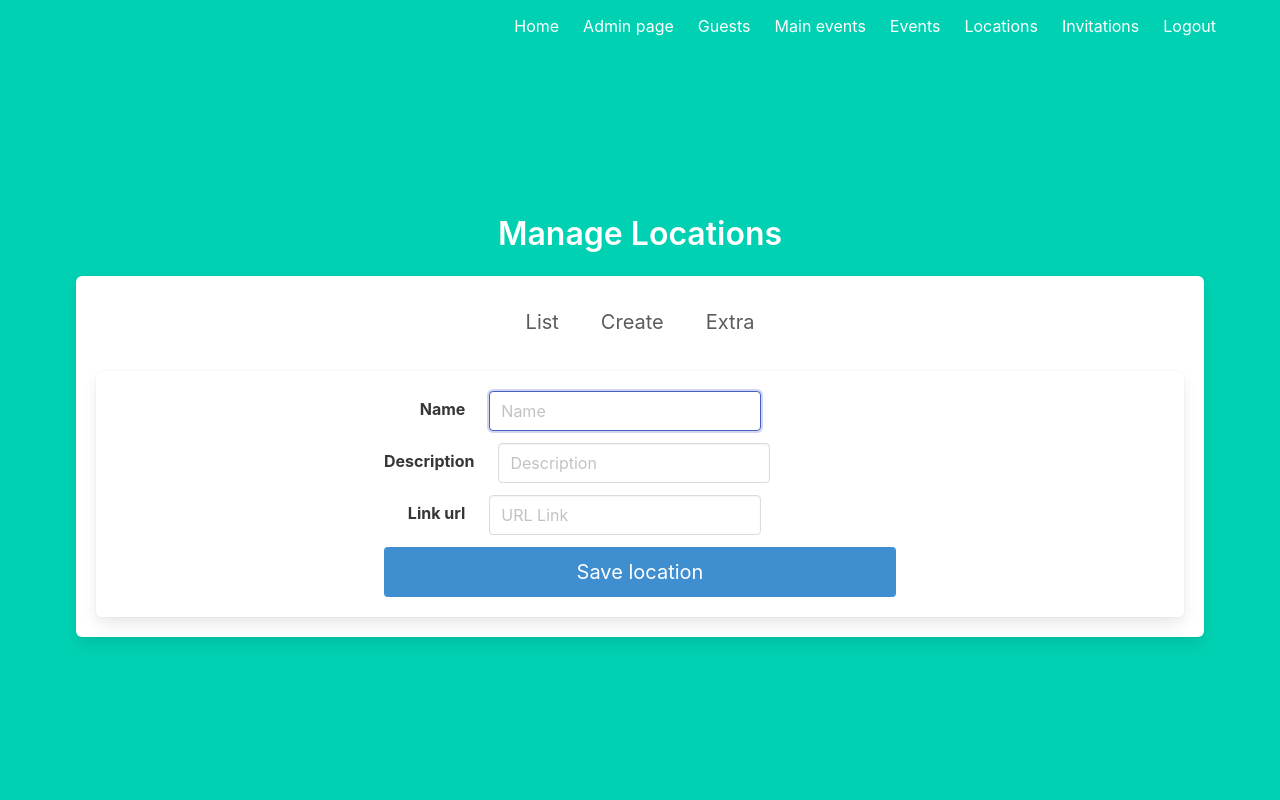
After one commit to Carsopre/mistela-flask, a Flask app: page /admin/locations/add/ in a window 1280 px wide. The commit adds this page. Run offline with Flask 3, Linux system fonts and the light colour scheme; a user stored in the database is signed in; some libraries are stand-ins or nearby versions.

Commit message:
feat(locations): Added  html templates for locations admin view

```diff
--- a/mistelaflask/templates/admin/admin.html
+++ b/mistelaflask/templates/admin/admin.html
@@ -33,6 +33,9 @@
                             <a href="{{ url_for('admin.events_list') }}" class="navbar-item">
                                 Events
                             </a>
+                            <a href="{{ url_for('admin.locations_list') }}" class="navbar-item">
+                                Locations
+                            </a>
                             <a href="{{ url_for('admin.invitations_list') }}" class="navbar-item">
                                 Invitations
                             </a>
--- /dev/null
+++ b/mistelaflask/templates/admin/locations/admin_location_form.html
@@ -0,0 +1,33 @@
+{% macro location_form(location) %}
+<div class="field is-horizontal">
+    <div class="field-label is-normal">
+        <label class="label">Name</label>
+    </div>
+    <div class="field-body">
+        <div class="control">
+            <input value="{{ location.name if location.name }}" class="input" type="text" name="name" placeholder="Name" autofocus="">
+        </div>
+    </div>
+</div>
+<div class="field is-horizontal">
+    <div class="field-label is-normal">
+        <label class="label">Description</label>
+    </div>
+    <div class="field-body">
+        <div class="control">
+            <input value="{{ location.description if location.description }}" class="input" type="text" name="description" placeholder="Description" autofocus="">
+        </div>
+    </div>
+</div>
+<div class="field is-horizontal">
+    <div class="field-label is-normal">
+        <label class="label">Link url</label>
+    </div>
+    <div class="field-body">
+        <div class="control">
+            <input value="{{ location.url_link if location.url_link }}" class="input" type="text" name="url_link" placeholder="URL Link" autofocus="">
+        </div>
+    </div>
+</div>
+
+{% endmacro %}
--- /dev/null
+++ b/mistelaflask/templates/admin/locations/admin_locations_add.html
@@ -0,0 +1,9 @@
+{% extends "admin/locations/admin_locations_base.html" %}
+
+{% block location_content %}
+    <form method="POST" action="/admin/locations/add">
+        {% from 'admin/locations/admin_location_form.html' import location_form %}
+        {{ location_form(location) }}
+        <button class="button is-block is-info is-medium is-fullwidth">Save location</button>
+    </form>
+{% endblock %}
--- /dev/null
+++ b/mistelaflask/templates/admin/locations/admin_locations_base.html
@@ -0,0 +1,33 @@
+{% extends "admin/admin.html" %}
+
+{% block content %}
+<div class="column">
+    <h3 class="title">Manage Locations</h3>
+    <div class="box">
+        <div class="tabs is-centered is-medium is-boxed">
+            <ul>
+                <li><a href="{{ url_for('admin.locations_list') }}">List</a></li>
+                <li><a href="{{ url_for('admin.locations_add') }}">Create</a></li>
+                <li><a>Extra</a></li>
+            </ul>
+        </div>
+        <div class="box">
+            {% with messages = get_flashed_messages(with_categories=true) %}
+            {% if messages %}
+                <ul class=flashes>
+                {% for category, message in messages %}
+                    <li class="notification is-{{ category }} is-light">{{ message }}</li>
+                {% endfor %}
+                </ul>
+            {% endif %}
+            {% endwith %}
+            <div class="columns is-mobile is-centered">
+                <div class="column is-half">
+                    {% block location_content %}
+                    {% endblock %}
+                </div>
+            </div>
+        </div>
+    </div>
+</div>
+{% endblock %}
```
Also changed, not shown: mistelaflask/templates/admin/locations/admin_locations_detail.html (added, +9 -0 lines), mistelaflask/templates/admin/locations/admin_locations_list.html (added, +29 -0 lines).
